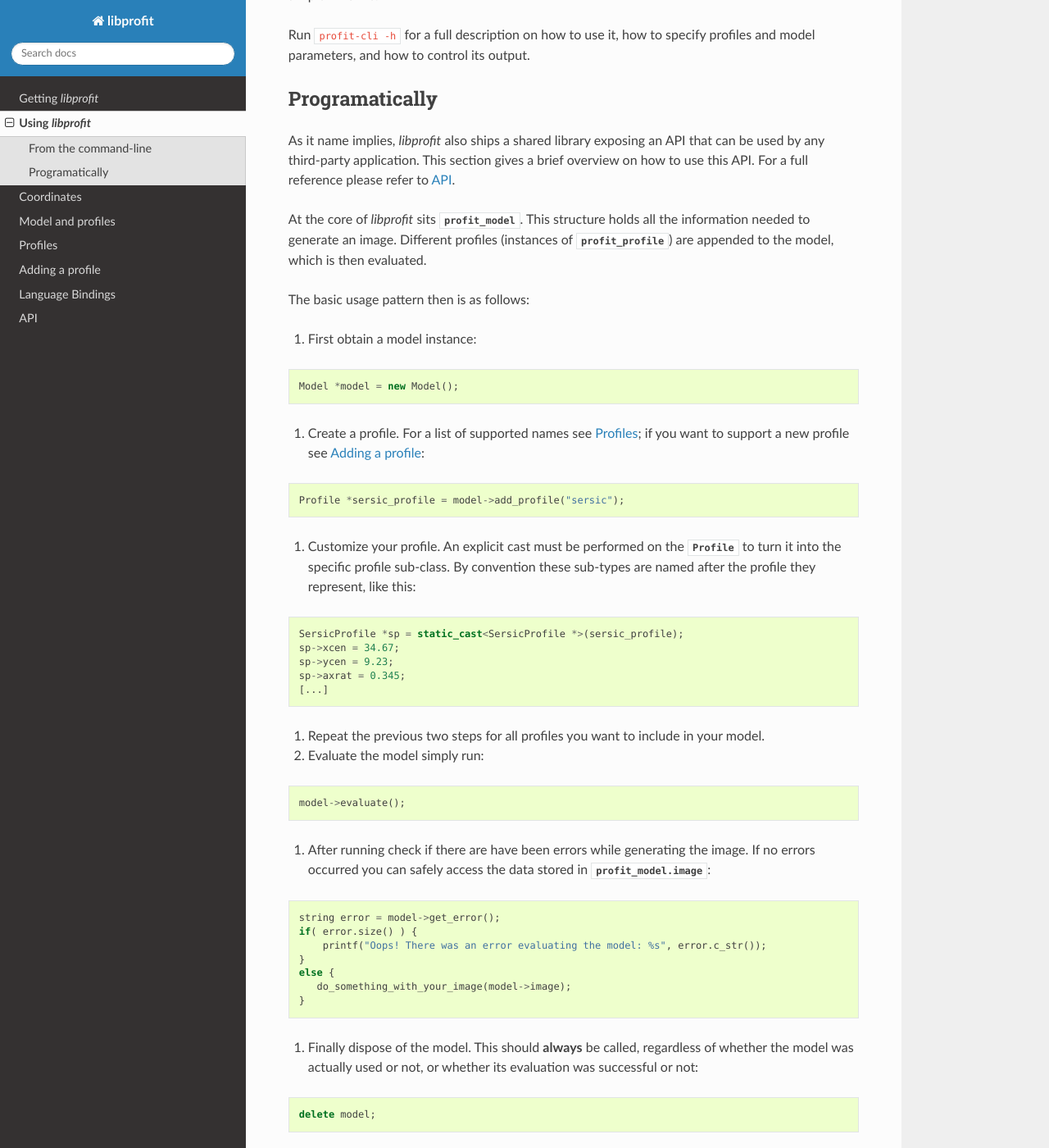
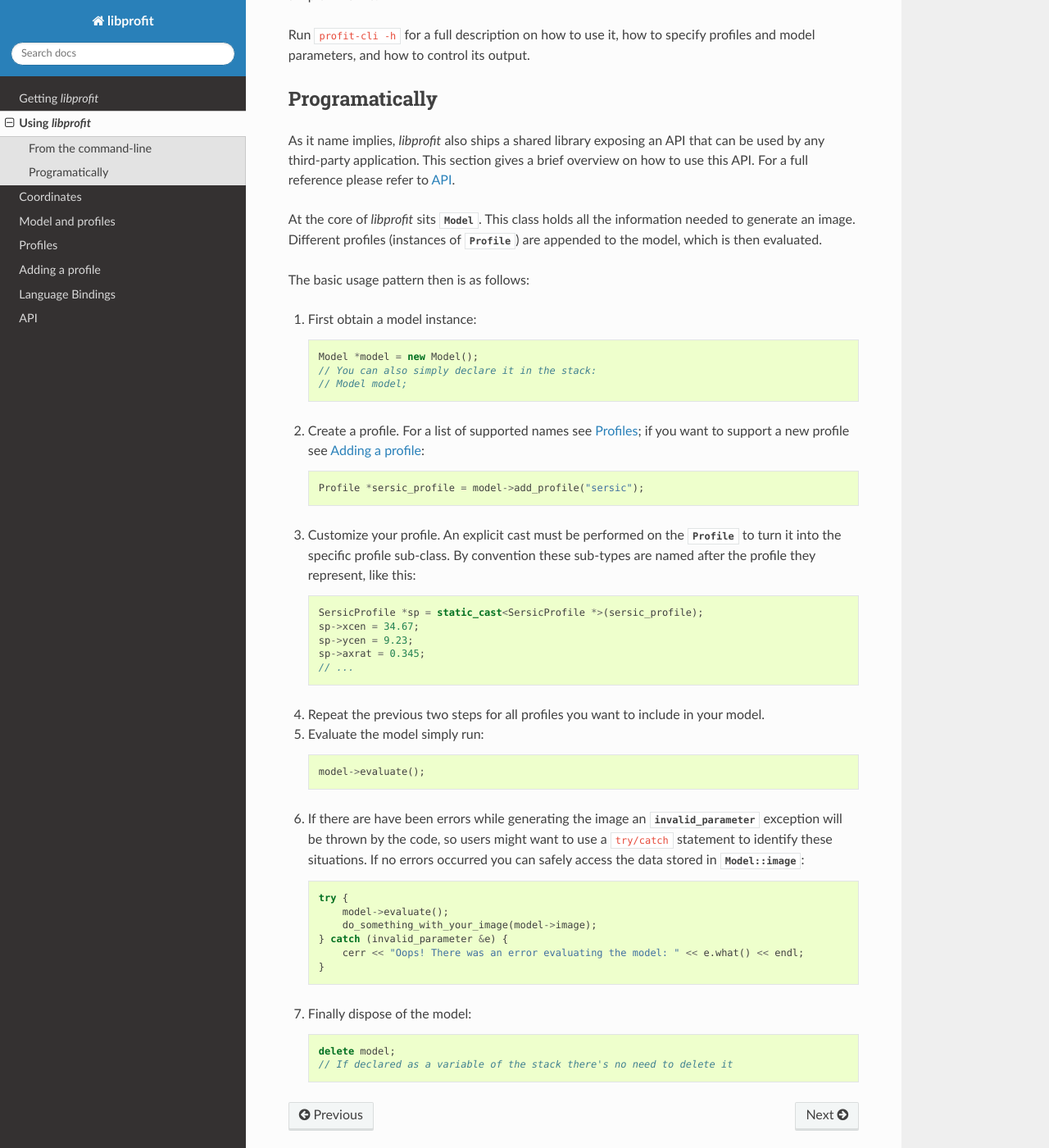
Before and after one commit to ICRAR/libprofit, a Sphinx documentation site: the page built from docs/usage.rst, in a window 1280 px wide and 1400 px high, scrolled down 306 px. Shown: the whole window at 82% size. Built offline with Sphinx 7.4.7 and the Read the Docs theme 2.0.0, drawn with Linux system fonts in a browser that asks for light colours.

Commit message:
Moving to an exception-based error checking
We're using a single exception at the moment, invalid_parameter, to signal when
a validation error has occurred.

Signed-off-by: Rodrigo Tobar <rtobar@icrar.org>

```diff
--- a/docs/usage.rst
+++ b/docs/usage.rst
@@ -25,24 +25,23 @@ For a full reference please refer to :doc:`api`.
 
 .. default-domain:: cpp
 .. highlight:: cpp
+.. namespace:: profit
 
-At the core of *libprofit* sits :type:`profit_model`.
-This structure holds all the information needed to generate an image.
-Different profiles (instances of :type:`profit_profile`)
+At the core of *libprofit* sits :class:`Model`.
+This class holds all the information needed to generate an image.
+Different profiles (instances of :class:`Profile`)
 are appended to the model, which is then evaluated.
 
 The basic usage pattern then is as follows:
 
-#. First obtain a model instance:
-
-.. code-block:: cpp
+#. First obtain a model instance::
 
 	 Model *model = new Model();
+	 // You can also simply declare it in the stack:
+	 // Model model;
 
 #. Create a profile. For a list of supported names see :doc:`profiles`;
-   if you want to support a new profile see :doc:`new_profile`:
-
-.. code-block:: cpp
+   if you want to support a new profile see :doc:`new_profile`::
 
 	 Profile *sersic_profile = model->add_profile("sersic");
 
@@ -50,45 +49,37 @@ The basic usage pattern then is as follows:
    An explicit cast must be performed on the :class:`Profile` to turn it
    into the specific profile sub-class.
    By convention these sub-types are named after the profile they represent,
-   like this:
-
-.. code-block:: cpp
+   like this::
 
 	 SersicProfile *sp = static_cast<SersicProfile *>(sersic_profile);
 	 sp->xcen = 34.67;
 	 sp->ycen = 9.23;
 	 sp->axrat = 0.345;
-	 [...]
+	 // ...
 
 #. Repeat the previous two steps for all profiles
    you want to include in your model.
 
-#. Evaluate the model simply run:
-
-.. code-block:: cpp
+#. Evaluate the model simply run::
 
 	 model->evaluate();
 
-#. After running check if there are have been errors
-   while generating the image.
+#. If there are have been errors
+   while generating the image
+   an :class:`invalid_parameter` exception will be thrown by the code,
+   so users might want to use a ``try/catch`` statement
+   to identify these situations.
    If no errors occurred you can safely access the data
-   stored in :member:`profit_model.image`:
+   stored in :member:`Model::image`::
 
-.. code-block:: cpp
-
-	 string error = model->get_error();
-	 if( error.size() ) {
-	     printf("Oops! There was an error evaluating the model: %s", error.c_str());
-	 }
-	 else {
-	    do_something_with_your_image(model->image);
+	 try {
+	     model->evaluate();
+	     do_something_with_your_image(model->image);
+	 } catch (invalid_parameter &e) {
+	     cerr << "Oops! There was an error evaluating the model: " << e.what() << endl;
 	 }
 
-#. Finally dispose of the model.
-   This should **always** be called,
-   regardless of whether the model was actually used or not,
-   or whether its evaluation was successful or not:
-
-.. code-block:: cpp
+#. Finally dispose of the model::
 
 	 delete model;
+	 // If declared as a variable of the stack there's no need to delete it
```
Also changed, not shown: docs/api.rst (+20 -27 lines), docs/new_profile.rst (+6 -11 lines), 6 other files.
